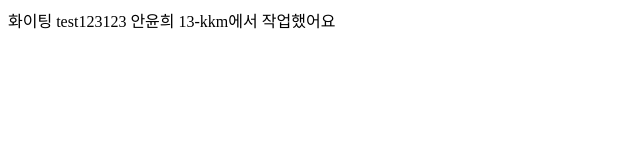
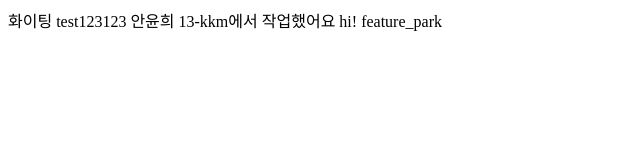
Before and after one commit to jeww1234/FoodRadar, a plain HTML site: page index.html in a window 1280 px wide. Shown: the whole page, without its empty margins (0-640 px from the left). Drawn offline with Linux system fonts and the light colour scheme.

Commit message:
first commit

```diff
--- a/index.html
+++ b/index.html
@@ -7,5 +7,6 @@
   </head>
   <body>
     화이팅 test123123 안윤희 13-kkm에서 작업했어요
+    hi! feature_park
   </body>
 </html>
```
